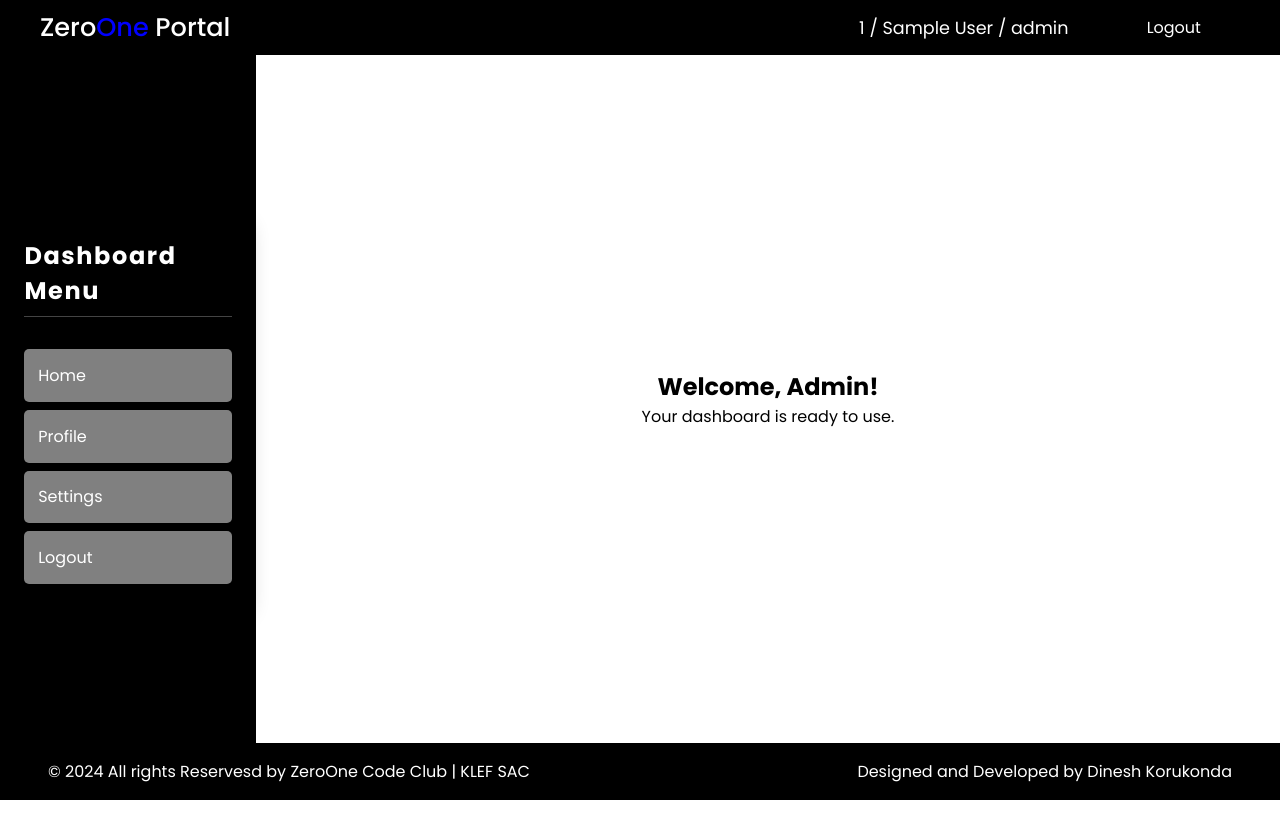
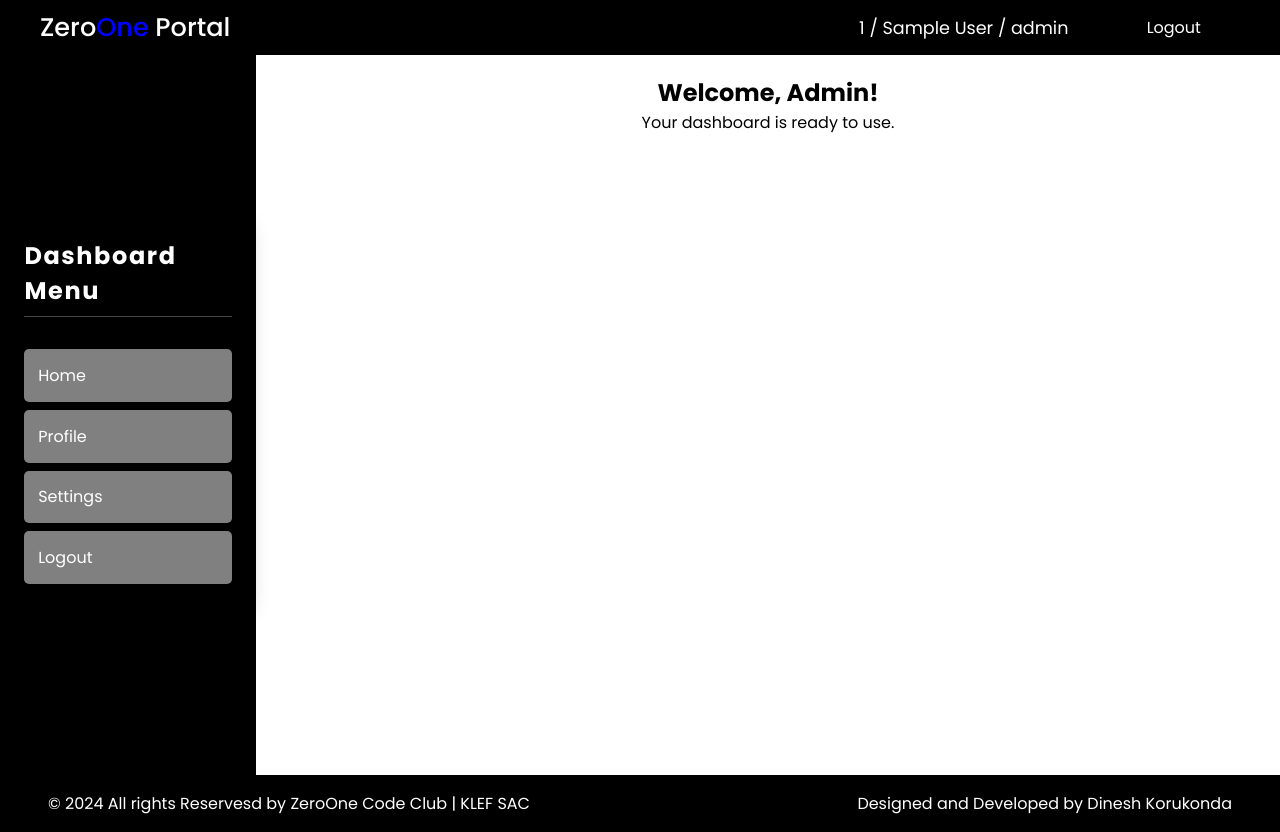
Before and after one commit to dinexh/Cero1PHP, a PHP site: page /App/pages/dashboard/dashboard.php in a window 1280 px wide. Before the commit the page ends 800 px from the top, so only its background shows below. Run offline with PHP 8.4, Linux system fonts and the light colour scheme; the visitor is signed in with stand-in values (Sample User, id 1); data that the repository does not hold is empty.

Commit message:
added separete files to nav footer dashnav

```diff
--- a/my-app/includes/dashnav.php
+++ b/my-app/includes/dashnav.php
@@ -2,11 +2,11 @@
 if (session_status() === PHP_SESSION_NONE) {
     session_start();
 }
-$id_number = isset($_SESSION['id_number']) ? $_SESSION['id_number'] : 'Unknown ID'; // Use id_number
-$name = isset($_SESSION['username']) ? $_SESSION['username'] : 'Unknown Name'; // Use username for name
+$id_number = isset($_SESSION['id_number']) ? $_SESSION['id_number'] : 'Unknown ID';
+$name = isset($_SESSION['username']) ? $_SESSION['username'] : 'Unknown Name';
 $role = isset($_SESSION['role']) ? $_SESSION['role'] : 'Unknown Role';
 ?>
-<link rel="stylesheet" href="../../../global.css">
+<link rel="stylesheet" href="../../includes/dashnav.css">
 <div class="dashnav">
     <div class="dashnav-in">
         <div class="dashnav-in-one">
--- a/my-app/includes/footer.php
+++ b/my-app/includes/footer.php
@@ -1,4 +1,4 @@
-<link rel="stylesheet" href="global.css">
+<link rel="stylesheet" href="../../includes/footer.css">
 <div class="footer">
     <div class="footer-in">
         <p>&copy; 2024 All rights Reservesd by <a href="/">ZeroOne Code Club</a> | KLEF SAC</p>
--- a/my-app/includes/nav.php
+++ b/my-app/includes/nav.php
@@ -1,6 +1,6 @@
 <?php
 ?>
-<link rel="stylesheet" href="./global.css">
+<link rel="stylesheet" href="includes/nav.css">
 <nav>
     <div class="nav-in">
         <div class="nav-in-one">
--- a/my-app/pages/dashboard/dashboard.css
+++ b/my-app/pages/dashboard/dashboard.css
@@ -6,46 +6,60 @@
     box-sizing: border-box;
     font-family: "Poppins", sans-serif;
 }
+
 ::-webkit-scrollbar {
     display: none;
 }
-body{
-    height: 100vh;
+
+body {
+    min-height: 100vh;
     width: 100%;
     background-position: fixed;
 }
+
 .dashboard {
-    height: 100vh;
+    display: flex;
+    flex-direction: column;
+    min-height: 100vh;
+}
+
+.dashboard-in {
     width: 100%;
-    display: flex;
-    justify-content: center;
-    align-items: flex-start;
-}
-.dashboard-in {
-    height: 100%;
-    width: 100%;
+    flex: 1;
     display: flex;
     flex-direction: column;
 }
+
 .dashboard-nav {
+    min-height: 5vh;
     width: 100%;
 }
+
 .dashboard-container {
-    height: 80vh;
+    flex: 1;
     display: flex;
-    flex-grow: 1;
+    min-height: 0;
+    width: 100%; /* Ensures full width */
 }
+
 .dashboard-sidebar {
-    width: 20%;
+    min-width: 20%;
+    flex: 0 0 20%; /* Fixed width of 20% */
+    height: auto;
+    background-color: #f8f8f8; /* Optional: add a background for visibility */
 }
+
 .dashboard-content {
-    width: 80%;
-    padding: 1.25rem;
+    flex: 1; /* Fill remaining space */
+    padding: 1.25rem; /* Add padding for aesthetics */
     display: flex;
     flex-direction: column;
-    justify-content: center;
-    align-items: center;
+    justify-content: flex-start; /* Align content to the start */
+    align-items: center; /* Center align items */
+    overflow-y: auto; /* Enable scrolling if content exceeds height */
 }
+
 .dashboard-footer {
+    min-height: 5vh; /* Keep the footer height consistent */
     width: 100%;
 }
```
Also changed, not shown: my-app/global.css (+0 -125 lines), my-app/includes/dashnav.css (added, +51 -0 lines), my-app/includes/footer.css (added, +29 -0 lines), my-app/includes/nav.css (added, +41 -0 lines), my-app/pages/dashboard/dashboard.php (+4 -9 lines).
